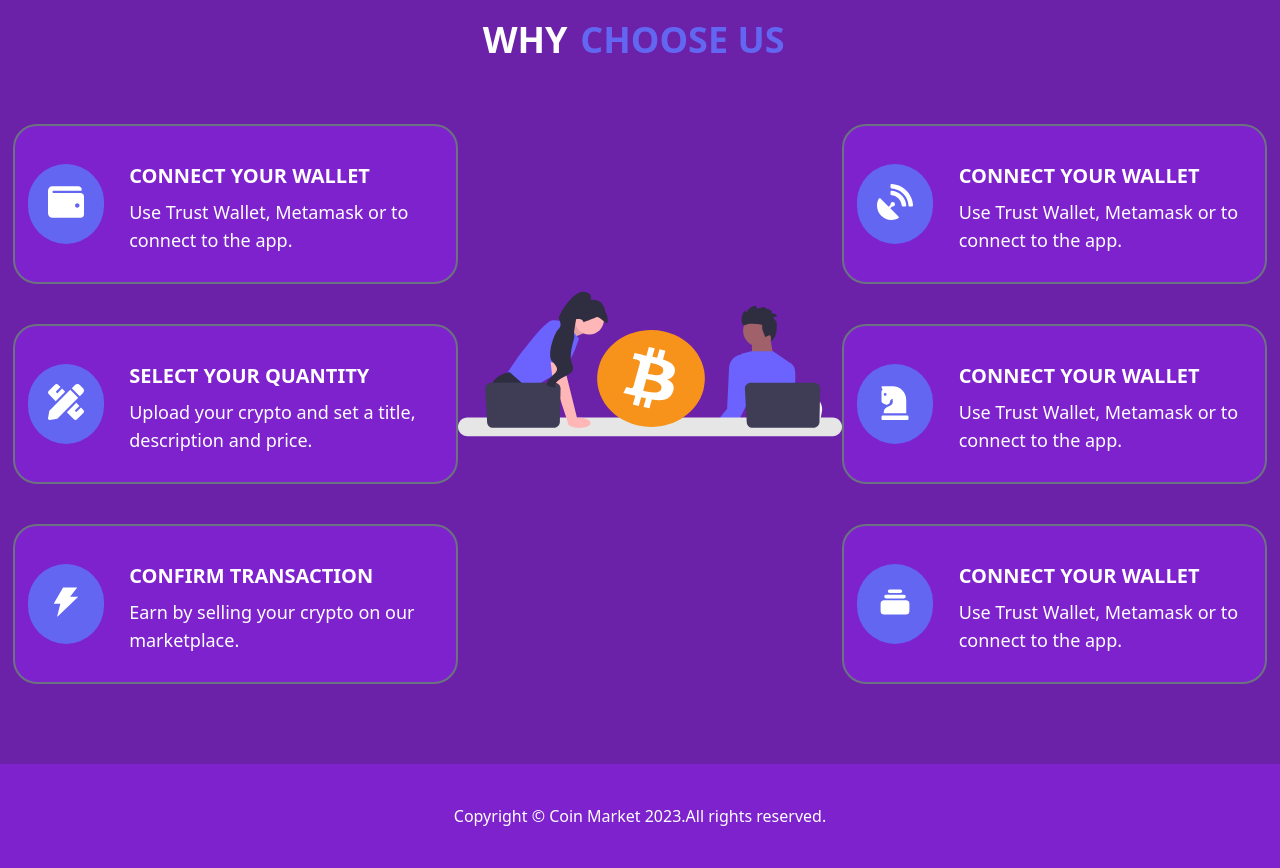
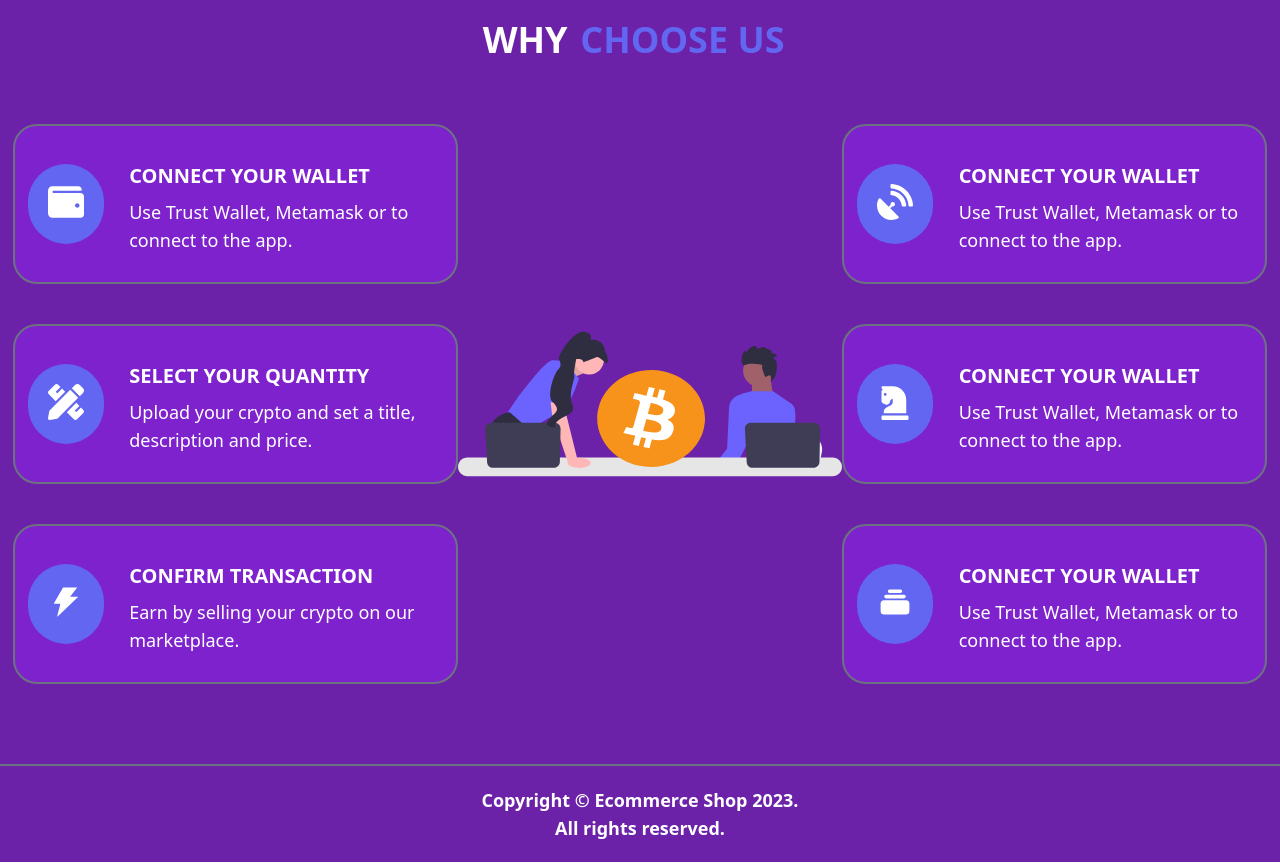
Before and after one commit to tugcan-kartal/COIN-APP, a React (Create React App) app: page / in a window 1280 px wide. Shown: the part 820-1688 px from the top of the page. Built offline with nearby package versions, Linux system fonts and the light colour scheme; no server answers.

Commit message:
almost done

```diff
--- a/src/App.js
+++ b/src/App.js
@@ -1,4 +1,4 @@
-import FooterView from "./features/Footer";
+import FooterView from "./features/FooterView";
 import HeroView from "./features/HeroView";
 import MarketView from "./features/MarketView";
 import Navbar from "./features/Navbar";
--- a/src/features/Footer.js
+++ /dev/null
@@ -1,11 +0,0 @@
-import React from 'react'
-
-const FooterView = () => {
-  return (
-    <div className='flex justify-center bg-purple-700 py-[5vh] text-white'>
-        <div>Copyright © Coin Market 2023.All rights reserved.</div>
-    </div>
-  )
-}
-
-export default FooterView
--- /dev/null
+++ b/src/features/FooterView.js
@@ -0,0 +1,12 @@
+import React from 'react'
+
+const FooterView = () => {
+  return (
+    <div className='bg-purple-800 py-5 text-white font-semibold text-lg text-center border-t-2 border-gray-500'>
+        <div>Copyright © Ecommerce Shop 2023.</div>
+        <div>All rights reserved.</div>
+    </div>
+  )
+}
+
+export default FooterView
--- a/src/features/MarketView.js
+++ b/src/features/MarketView.js
@@ -25,26 +25,26 @@ const MarketView = () => {
 
               <div className='flex justify-between text-white text-xl font-semibold px-[2vw] py-[3vh] bg-gradient-to-r from-indigo-900 to-indigo-500 rounded-t-2xl'>
                 <p>Coin</p>
-                <p>Price</p>
-                <p>24h Change</p>
-                <p>Market Cap</p>
+                <p className='md:visible invisible'>Price</p>
+                <p className='ml-[20vw] md:[0vw]'>24h Change</p>
+                <p className='md:visible invisible'>Market Cap</p>
               </div>
 
               <div>
                 {coinListData.map((coin,key)=>(
                   <div className='h-[15vh] flex items-center justify-between border-b-2 border-white text-xl text-white font-medium hover:opacity-50' key={key}>
 
-                    <div className='flex items-center gap-x-[1vw] w-[5vw]'>
+                    <div className='flex items-center gap-x-[1vw] md:w-[5vw] w-[25vw]'>
                       <img className='h-[10vh]' alt='not found' src={coin.image}/>
                       <p>{coin.name}</p>
                     </div>
-                    <div className='w-[10vw]'>
+                    <div className='w-[10vw] md:visible invisible'>
                       $ {coin.current_price.toFixed(2)}
                     </div>
-                    <div className='text-indigo-300'>
+                    <div className='text-indigo-300 md:pl-[0vw] pl-[25vw]'>
                       {coin.price_change_percentage_24h.toFixed(2)}%
                     </div>
-                    <div>
+                    <div className='md:visible invisible'>
                       $ {coin.market_cap}
                     </div>
 
--- a/src/features/WhyChooseUs.js
+++ b/src/features/WhyChooseUs.js
@@ -13,7 +13,7 @@ const WhyChooseUs = () => {
             <span className='text-indigo-500 mx-[1vw]'>CHOOSE US</span>
         </div>
 
-        <div className='flex justify-between text-white mx-[1vw]'>
+        <div className='flex flex-col md:flex-row justify-between text-white mx-[1vw]'>
 
             <div className='flex flex-col gap-y-[5vh]'>
 
@@ -44,7 +44,7 @@ const WhyChooseUs = () => {
             </div>
 
             <div>
-                <img className='w-[40vw] h-[60vh] my-auto' src={BitcoinIcon} alt="not found" />
+                <img className='md:w-[40vw] md:h-[60vh] my-[5vh] mx-auto' src={BitcoinIcon} alt="not found" />
             </div>
 
             <div className='flex flex-col gap-y-[5vh]'>
```
